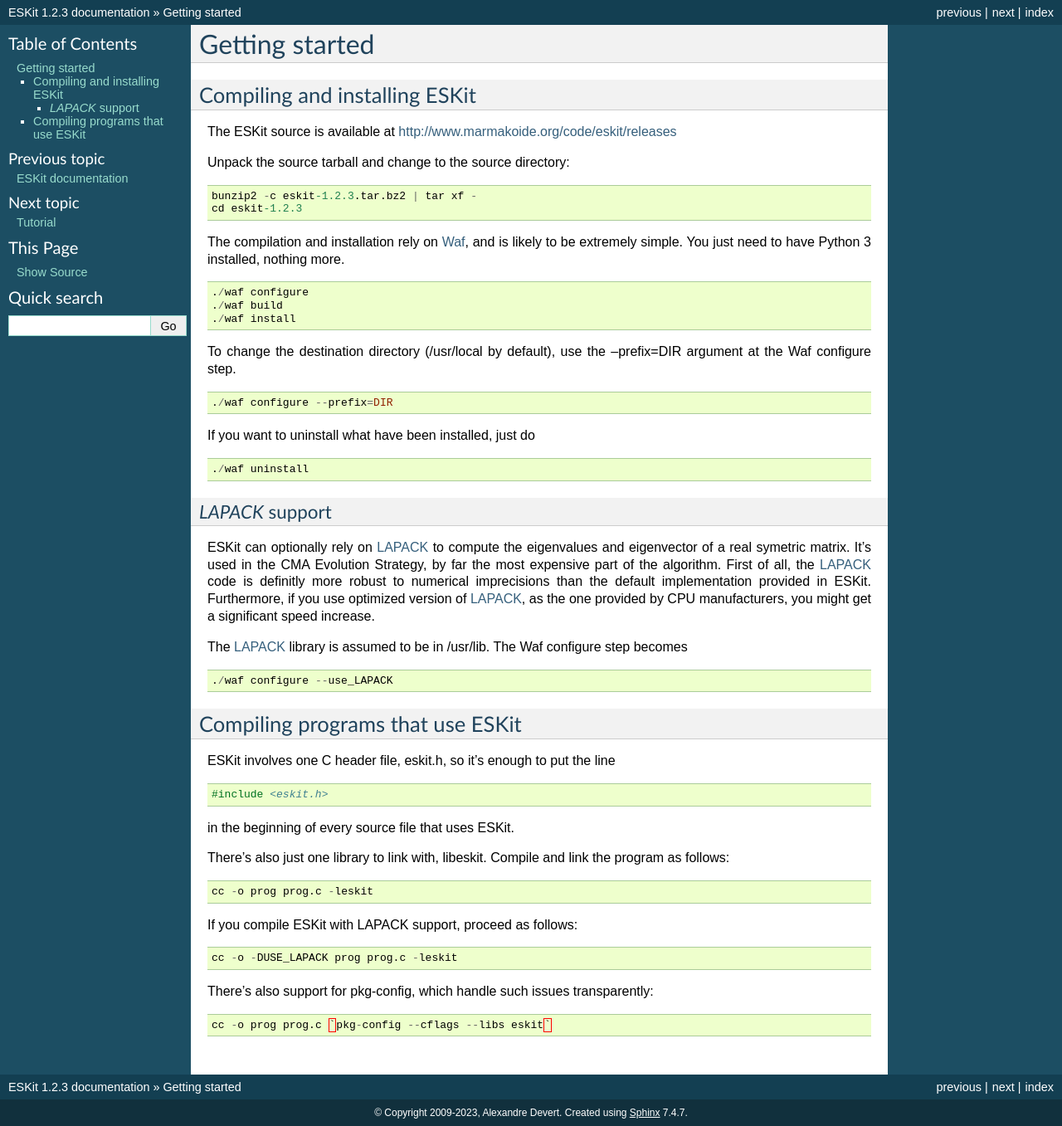
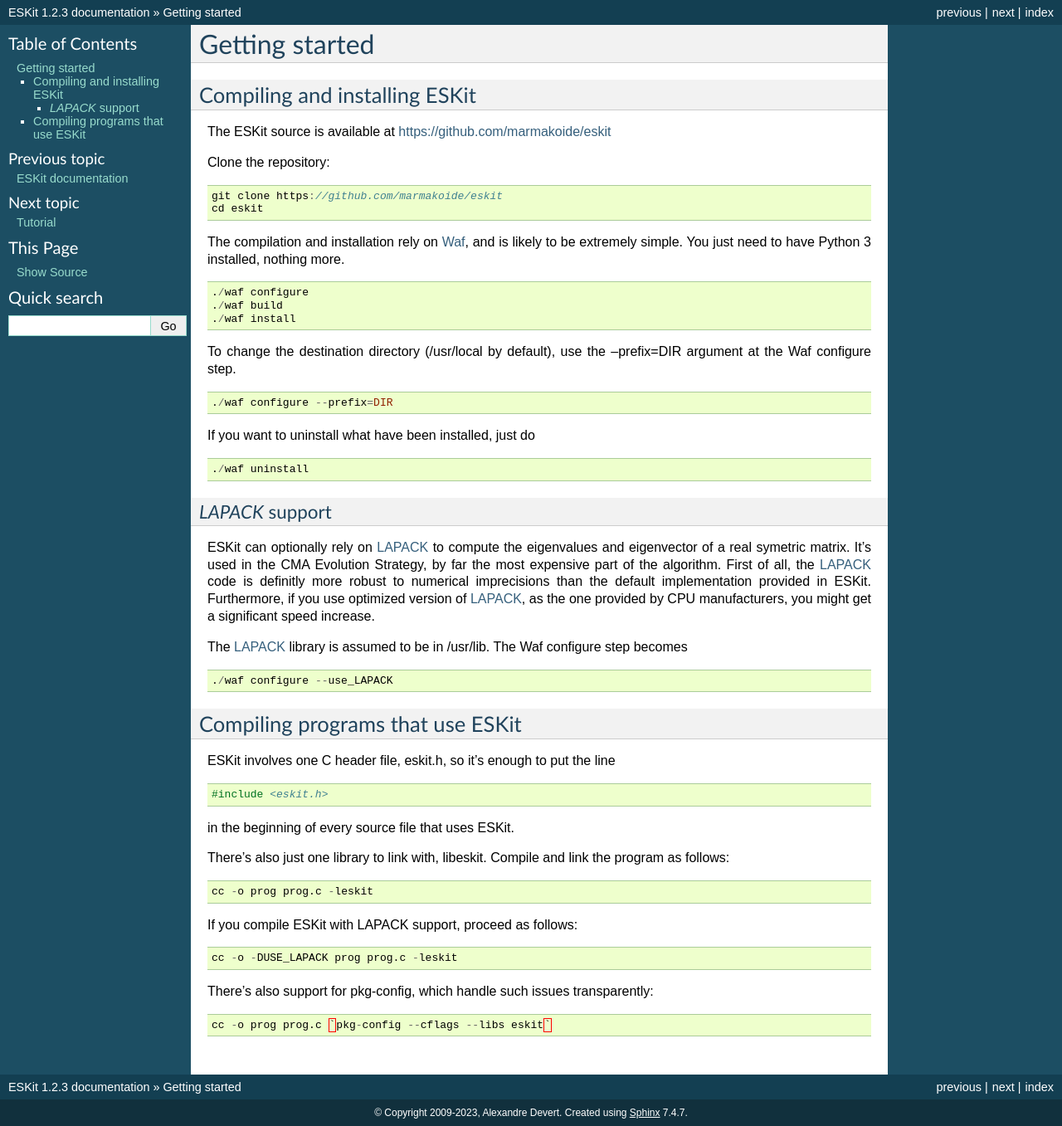
Before and after one commit to marmakoide/eskit, a Sphinx documentation site: the page built from docs/source/install.rst, in a window 1280 px wide. Shown: the whole page at 83% size. Built offline with Sphinx 7.4.7, drawn with Linux system fonts in a browser that asks for light colours; formulas are drawn with MathJax 3.

Commit message:
Updated the procedure and location to acquire eskit source code

```diff
--- a/docs/source/install.rst
+++ b/docs/source/install.rst
@@ -11,14 +11,14 @@ Getting started
 Compiling and installing ESKit
 ==============================
 
-The ESKit source is available at http://www.marmakoide.org/code/eskit/releases
+The ESKit source is available at https://github.com/marmakoide/eskit
 
-Unpack the source tarball and change to the source directory:
+Clone the repository:
 
 ::
 
-	bunzip2 -c eskit-1.2.3.tar.bz2 | tar xf -
-	cd eskit-1.2.3
+	git clone https://github.com/marmakoide/eskit
+	cd eskit
 
 The compilation and installation rely on `Waf`_, and is likely to be extremely
 simple. You just need to have Python 3 installed, nothing
```
